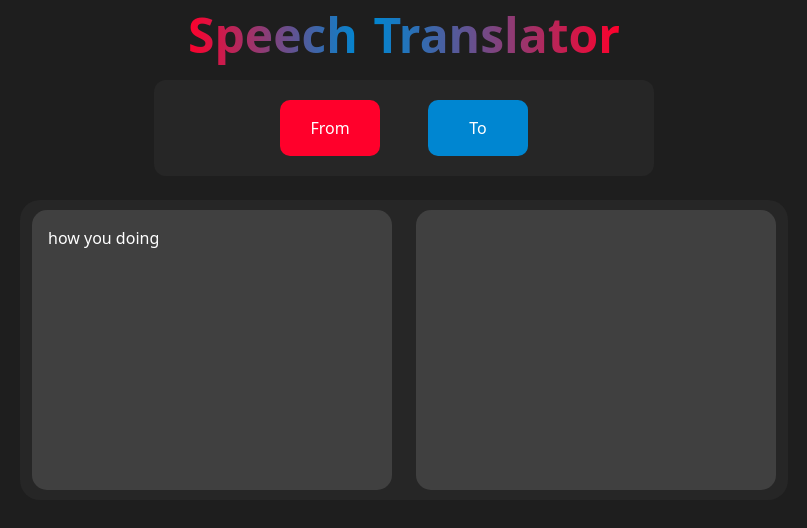
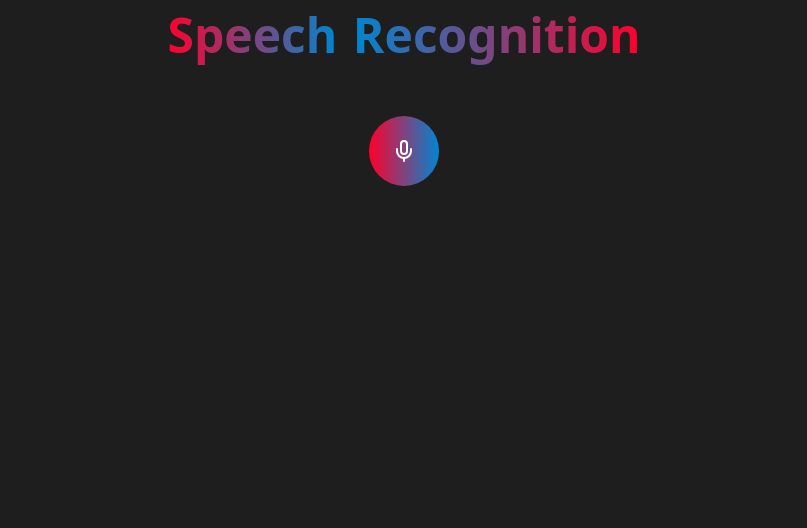
Before and after one commit to codify4/nextJS_Projects, a Next.js app in the folder speech_translator/: page / in a window 1280 px wide. Shown: the top 528 px of the page, without its empty margins (236-1043 px from the left). Built offline with nearby package versions, Linux system fonts and the light colour scheme.

Commit message:
speak button added

```diff
--- a/speech_translator/app/page.tsx
+++ b/speech_translator/app/page.tsx
@@ -1,5 +1,8 @@
-import React from 'react'
-import Translate from '@/components/Translate'
+
+import React from 'react';
+
+import SpeakButton from '@/components/SpeakButton';
+
 
 const Home = () => {
   return (
@@ -7,10 +10,10 @@ const Home = () => {
     <main className='flex flex-col items-center'>
 
       <h1 className='text-6xl font-bold '>
-        <span className='text-5xl font-bold bg-gradient-to-r from-[#FF002B] to-[#0086D1] bg-clip-text text-transparent'>Speech</span> <span className='text-5xl font-bold bg-gradient-to-r from-[#0086D1] to-[#FF002B] bg-clip-text text-transparent'>Translator</span>
+        <span className='text-5xl font-bold bg-gradient-to-r from-[#FF002B] to-[#0086D1] bg-clip-text text-transparent'>Speech</span> <span className='text-5xl font-bold bg-gradient-to-r from-[#0086D1] to-[#FF002B] bg-clip-text text-transparent'>Recognition</span>
       </h1>
 
-      <Translate />
+      <SpeakButton />
 
     </main>
   )
--- a/speech_translator/components/LanguagePicker.tsx
+++ /dev/null
@@ -1,71 +0,0 @@
-"use client"
-
-import React, { useState, useEffect } from 'react';
-
-import {
-    DropdownMenu,
-    DropdownMenuContent,
-    DropdownMenuRadioGroup,
-    DropdownMenuRadioItem,
-    DropdownMenuTrigger,
-  } from "@/components/ui/dropdown-menu";
-
-import { langs } from '../lib/utils.ts';
-
-type LanguagePickerProps = {
-    name: string;
-    onLangSelect: (code: string, name: string) => void;
-}
-//TODO: fix pass code to Translate.tsx
-const LanguagePicker = ({ name, onLangSelect }: LanguagePickerProps) => {
-
-  const [fromLang, setFromLang] = useState('');
-  const [toLang, setToLang] = useState('');
-
-  const [langCode, setLangCode] = useState('');
-
-
-
-  const handleLangChange = (language: string) => {
-    if(name === "From") {
-      setFromLang(language);
-    }
-    else if(name === "To") {
-      setToLang(language);
-    }
-
-    const code = Object.keys(langs).find((key) => {
-      return langs[key as keyof typeof langs] === language;
-    }) as keyof typeof langs;
-
-    if(onLangSelect && code) {
-      onLangSelect(code, name);
-    }
-  }
-
-
-  const lang = name === "From" ? fromLang : toLang;
-
-  return (
-    <div>
-        <DropdownMenu>
-
-          <DropdownMenuTrigger className={`mx-6 my-5 px-5 py-4 text-center w-[100px] rounded-[10px] text-white ${name === 'From' ? 'bg-[#FF002B]' : 'bg-[#0086D1]'}`}>
-            {lang === '' ? name : lang}
-          </DropdownMenuTrigger>
-
-          <DropdownMenuContent className={`text-white rounded-[10px] overflow-y-auto max-h-[300px] scrollbar-hide ${name === 'From' ? 'bg-[#FF002B]' : 'bg-[#0086D1]'}`}>
-            <DropdownMenuRadioGroup value={lang} onValueChange={handleLangChange}>
-              {Object.entries(langs).map(([code, language]) => (
-                <DropdownMenuRadioItem key={code} value={language} className='rounded-[5px]'>{language}</DropdownMenuRadioItem>
-              ))}
-            </DropdownMenuRadioGroup>
-          </DropdownMenuContent>
-
-        </DropdownMenu>
-
-    </div>
-  )
-}
-
-export default LanguagePicker
--- /dev/null
+++ b/speech_translator/components/SpeakButton.tsx
@@ -0,0 +1,21 @@
+'use client'
+
+import React, { useState } from 'react';
+
+import { Mic, AudioLines } from 'lucide-react';
+
+const SpeakButton = () => {
+
+    const [isClicked, setIsClicked] = useState(false);
+
+    return (
+
+        <button
+            onClick={() => setIsClicked(!isClicked)}
+            className={`flex items-center justify-center m-14 w-[70px] h-[70px] rounded-full bg-gradient-to-r from-[#FF002B] to-[#0086D1] text-white transform transition-transform hover:scale-110 ease-in-out ${isClicked && 'animation-pulse'}`}>
+                <Mic />
+        </button>
+    )
+}
+
+export default SpeakButton
--- a/speech_translator/components/Translate.tsx
+++ /dev/null
@@ -1,61 +0,0 @@
-'use client'
-import { useEffect, useState } from "react";
-
-import LanguagePicker from "./LanguagePicker";
-import translate from 'google-translate-api-x';
-
-// translate library use the states in the translate()
-
-const Translate = () => {
-
-    const [fromLang, setFromLang] = useState('');
-    const [toLang, setToLang] = useState('');
-    const [translation, setTranslation] = useState('');
-
-    useEffect(() => {
-        if(fromLang && toLang) {
-            tranlateText();
-        }
-    }, [fromLang, toLang])
-
-    const tranlateText = async () => {
-        try {
-            const translatedText = await translate('how you doing', { from: fromLang, to: toLang, forceBatch: true, tld: 'es' });
-            setTranslation(translatedText.text);
-        } catch (error) {
-            console.error("Translation Error: ", error);
-        }
-    }
-
-    const handleLangSelect = (code: string, name: string) => {
-        if(name === "From") {
-            setFromLang(code);
-          }
-          else if(name === "To") {
-            setToLang(code);
-          }
-    }
-
-    return (
-         <div className="flex flex-col items-center">
-
-            <div className='inline-flex items-center justify-center mt-5 w-[500px] bg-neutral-800 rounded-xl'>
-                <LanguagePicker name='From' onLangSelect={handleLangSelect} />
-                <LanguagePicker name='To' onLangSelect={handleLangSelect} />
-            </div>
-
-            <div className="flex items-center justify-centerw-[800px] h-[300px] m-6 px-3 py-2 bg-neutral-800 rounded-[20px]">
-                <div className="inline-flex gap-6">
-                    <div className="flex w-[360px] h-[280px] p-4 rounded-[15px] bg-neutral-700 text-white">
-                        how you doing
-                    </div>
-                    <div className="flex w-[360px] h-[280px] p-4 rounded-[15px] bg-neutral-700 text-white">
-                        {translation}
-                    </div>
-                </div>
-            </div>
-        </div>
-    );
-}
-
-export default Translate
--- a/speech_translator/package.json
+++ b/speech_translator/package.json
@@ -17,6 +17,7 @@
     "google-translate-api": "^2.3.0",
     "google-translate-api-browser": "^4.2.7",
     "google-translate-api-x": "^10.6.8",
+    "lucide-react": "^0.343.0",
     "next": "14.1.0",
     "react": "^18",
     "react-dom": "^18",
--- a/speech_translator/styles/globals.css
+++ b/speech_translator/styles/globals.css
@@ -4,4 +4,24 @@
 
 .scrollbar-hide::-webkit-scrollbar {
     display: none;
-  }
+}
+
+.animation-pulse {
+    animation: pulse 1.5s infinite;
+}
+
+@keyframes pulse {
+    0% {
+        transform: scale(1);
+        box-shadow: 0 0 0 0 #FF002B;
+    }
+
+    70% {
+        transform: scale(1);
+        box-shadow: 0 0 0 60px #ff002b00;
+    }
+
+    100% {
+        transform: scale(1);
+    }
+}
```
Also changed, not shown: 1 other file (tests, documents, lock files or other folders).
